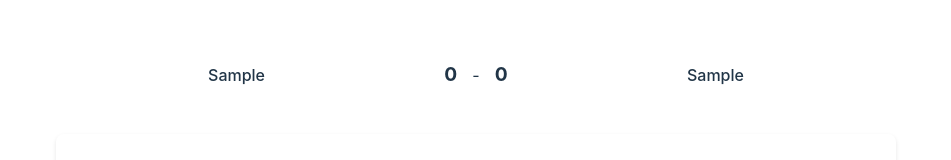
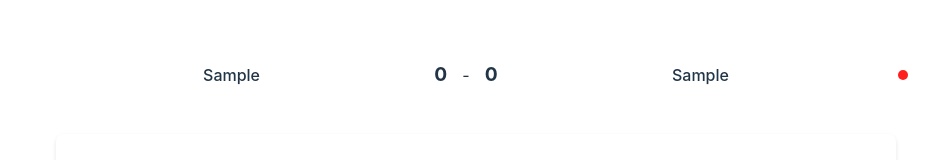
Before and after one commit to kroners/scoreboard, a React (Vite) app: page / in a window 1280 px wide. Both pictures are taken after typing "Sample", "Sample" into the empty fields and a click on the button "Add Match". Shown: the part 420-580 px from the top of the page, without its empty margins (164-1115 px from the left). Built offline with nearby package versions, Linux system fonts and the light colour scheme.

Commit message:
Add LiveIndicator

```diff
--- a/src/components/Scoreboard/Scoreboard.tsx
+++ b/src/components/Scoreboard/Scoreboard.tsx
@@ -1,4 +1,4 @@
-import styled from 'styled-components';
+import styled, { keyframes } from 'styled-components';
 import { useMatches } from '../../context/MatchesContext';
 import { MatchModel } from '../../models/scoreboard';
 
@@ -26,6 +26,21 @@ const Score = styled.span`
   margin: 0 15px;
 `;
 
+const blink = keyframes`
+  0% { opacity: 1; }
+  50% { opacity: 0; }
+  100% { opacity: 1; }
+`;
+
+const LiveIndicator = styled.div`
+  width: 10px;
+  height: 10px;
+  border-radius: 50%;
+  background-color: red;
+  margin-left: 10px;
+  animation: ${blink} 1s infinite;
+`;
+
 const Scoreboard: React.FC = () => {
   const { matches } = useMatches();
   const liveMatches = matches.filter((match: MatchModel) => match.status === 'live')
@@ -49,6 +64,7 @@ const Scoreboard: React.FC = () => {
             <span>-</span>
             <Score>{match.awayScore}</Score>
             <TeamName>{match.awayTeam}</TeamName>
+            {match.status === 'live' && <LiveIndicator data-testid="live-indicator" />}
           </MatchRow>
         ))}
       </MatchContainer>
```
Also changed, not shown: 1 other file (tests, documents, lock files or other folders).
